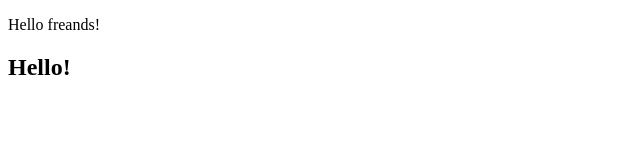
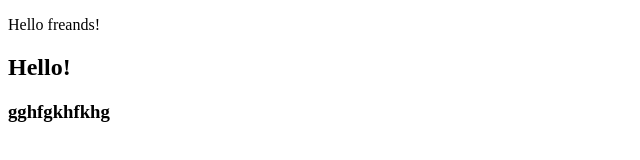
Before and after one commit to Zhiwotowsky/project, a plain HTML site: page index.html in a window 1280 px wide. Shown: the whole page, without its empty margins (0-640 px from the left). Drawn offline with Linux system fonts and the light colour scheme.

```diff
--- a/index.html
+++ b/index.html
@@ -9,6 +9,7 @@
 <body>
    <p>Hello freands!</p>
    <h2>Hello!</h2>
+   <h3>gghfgkhfkhg</h3>
    <!--<script>
       alert(1);
    </script>-->
```
Also changed, not shown: 1 other file.
